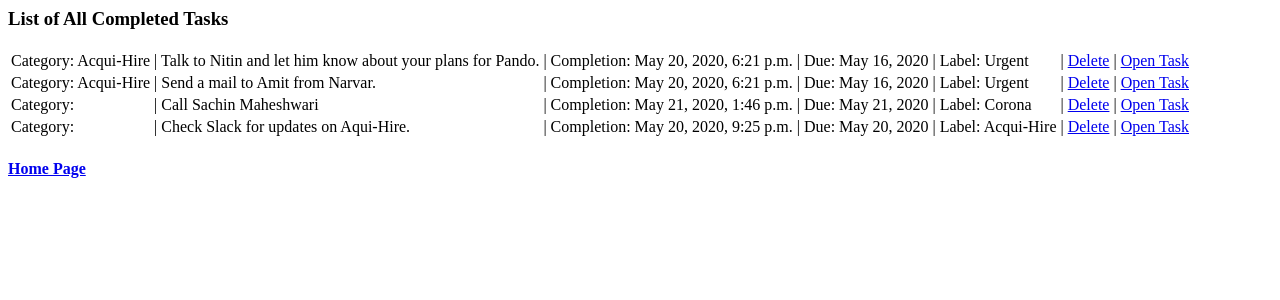
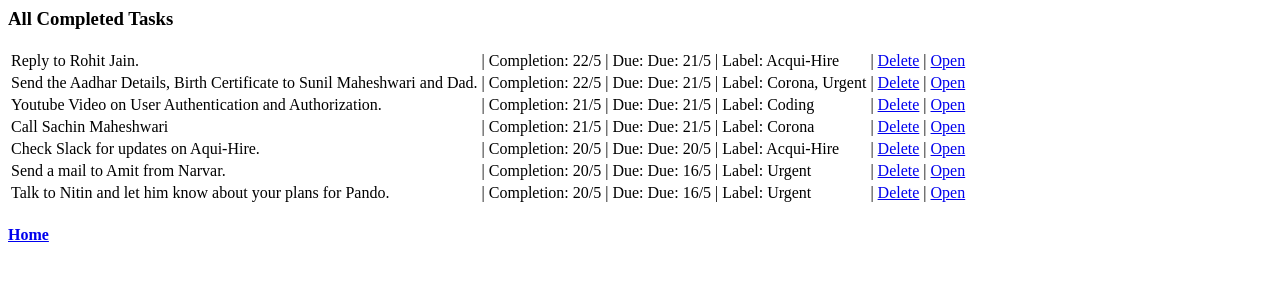
Before and after one commit to ankjain8609/to_do_list, a Django app: page /tasks/completed/ in a window 1280 px wide. Shown: the top 300 px of the page. Run offline with Django 3.2, Linux system fonts and the light colour scheme; data comes from the database, SQL or seed files in the repository.

Commit message:
minor front-end changes on the home page.

```diff
--- a/register/views.py
+++ b/register/views.py
@@ -1,6 +1,5 @@
 from django.shortcuts import render, redirect
 from .forms import RegisterForm
-
 
 def register(request):
     if request.method == "POST":
--- a/tasks/models.py
+++ b/tasks/models.py
@@ -3,6 +3,7 @@
 
 class Tasks(models.Model):
 
+    user = models.ForeignKey(User, on_delete = models.CASCADE, default = 1)
     task_details = models.CharField('Details', max_length=500)
     task_create_time = models.DateTimeField('Task Creation Time')
     task_due_date = models.DateField('Task Due Date', null=True)
@@ -20,6 +21,7 @@
 
 class Labels(models.Model):
 
+    user = models.ForeignKey(User, on_delete = models.CASCADE, default = 1)
     label_name = models.CharField('Label', max_length = 100)
     label_status_master = (('Active','Active'), ('Deleted', 'Deleted'))
     label_status = models.CharField(choices= label_status_master, default = 'Active', max_length=100)
--- a/tasks/templates/tasks/tasks_completed.html
+++ b/tasks/templates/tasks/tasks_completed.html
@@ -1,16 +1,15 @@
-<h3>List of All Completed Tasks</h3>
+<h3>All Completed Tasks</h3>
 {% if tasks_done %}
     <table>
         <tbody>
         {% for task in tasks_done %}
             <tr>
-                <td> Category: {{task.task_category}}</td>
-                <td> | {{task.task_details}}</td>
-                <td> | Completion: {{task.task_completed_time}}</td>
-                <td> | Due: {{task.task_due_date}}</td>
+                <td> {{task.task_details}}</td>
+                <td> | Completion: {{task.task_completed_time.day}}/{{task.task_completed_time.month}}</td>
+                <td> | Due: Due: {{task.task_due_date.day}}/{{task.task_due_date.month}}</td>
                 <td> | Label: {{task.task_label}}</td>
                 <td> | <a href="/tasks/{{task.id}}/delete_completed/">Delete</a></td>
-                <td> | <a href="/tasks/{{task.id}}/open_completed/">Open Task</a></td></td>
+                <td> | <a href="/tasks/{{task.id}}/open_completed/">Open</a></td></td>
             </tr>
         {% endfor %}
         </tbody>
@@ -19,4 +18,4 @@
     <p>There are no completed tasks right now.</p>
 {% endif %}
 
-<h4><a href="/tasks/">Home Page</a></h4>
+<h4><a href="/tasks/">Home</a></h4>
--- a/tasks/views.py
+++ b/tasks/views.py
@@ -6,6 +6,7 @@
 from django.shortcuts import render
 from django.shortcuts import redirect
 from django.views import generic
+from django.contrib.auth.models import User
 
 #View, Home Page
 def index(request):
@@ -53,6 +54,7 @@
             context = home_page_context()
             context['form'] = form
             return render(request, 'tasks/index.html', context)
+
     else:
         form = TaskCreationForm()
 
@@ -119,7 +121,7 @@
 
     return render(request, 'tasks/index.html', context)
 
-#Controller, Mark Task Status as Complete
+#Controller, Mark Task Status as deleted
 def task_delete(request, task_id):
 
     task = Tasks.objects.get(id = task_id)
@@ -147,7 +149,7 @@
     task = task_delete(request, task_id)
 
     #Context to be passsed to the completed page.
-    tasks_done = Tasks.objects.filter(task_status='Done')
+    tasks_done = Tasks.objects.filter(task_status='Done').order_by('-task_completed_time')
     context = {'tasks_done': tasks_done}
 
     return render(request, 'tasks/completed_tasks.html', context)
@@ -155,7 +157,7 @@
 #View, List of all completed tasks.
 def tasks_completed_list(request):
 
-    tasks_done = Tasks.objects.filter(task_status='Done')
+    tasks_done = Tasks.objects.filter(task_status='Done').order_by('-task_completed_time')
     context = {'tasks_done': tasks_done}
 
     return render(request, 'tasks/tasks_completed.html', context)
--- a/to_do_list/urls.py
+++ b/to_do_list/urls.py
@@ -21,4 +21,4 @@
     path('admin/', admin.site.urls),
     path('tasks/', include('tasks.urls')),
     path('tasks/', include('django.contrib.auth.urls'))
-]
+ ]
```
Also changed, not shown: register/models.py (+0 -7 lines), tasks/forms.py (+6 -4 lines), tasks/templates/tasks/index.html (+4 -4 lines), db.sqlite3, register/migrations/0002_delete_user_profile.py (added), tasks/migrations/0014_auto_20200521_1839.py (added).
